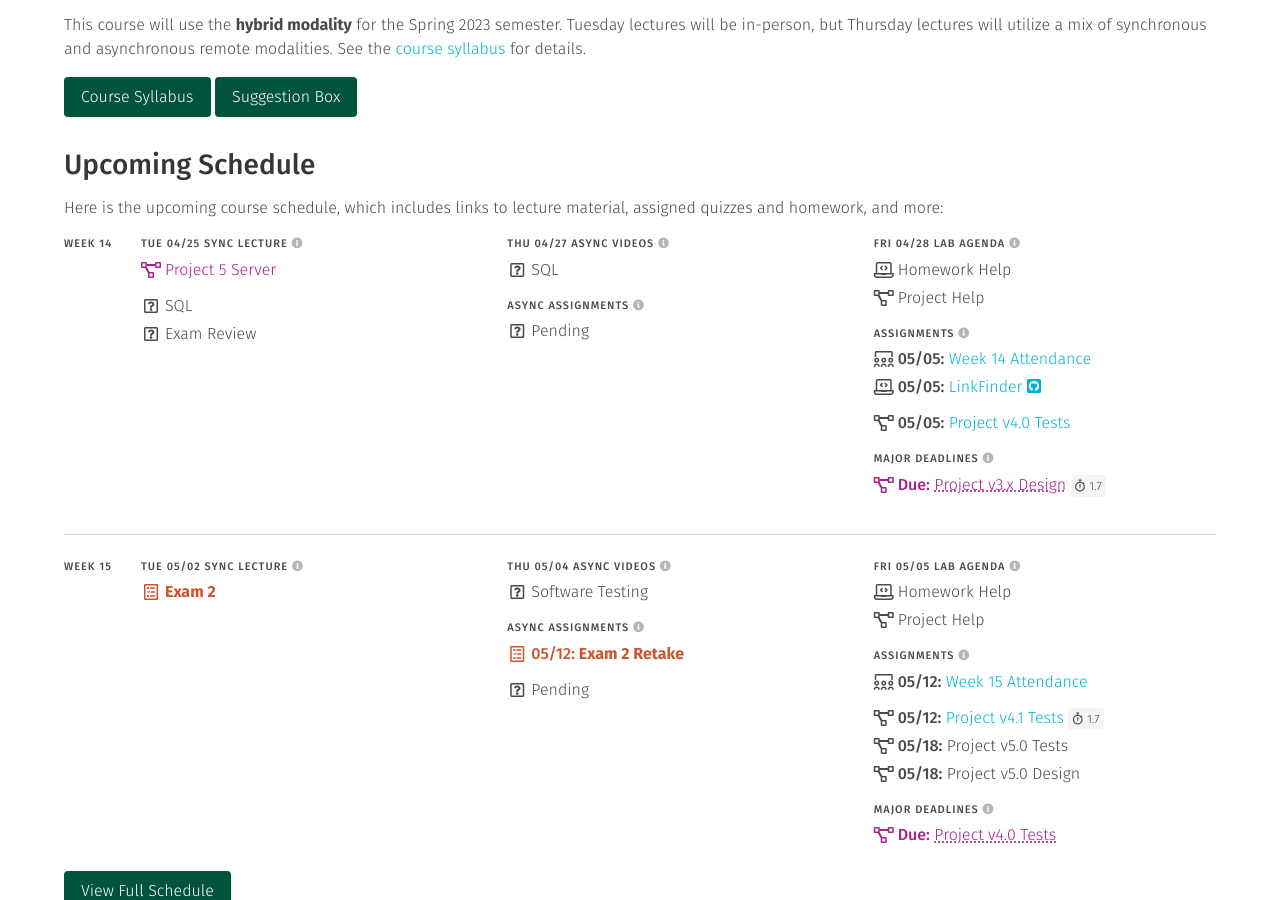
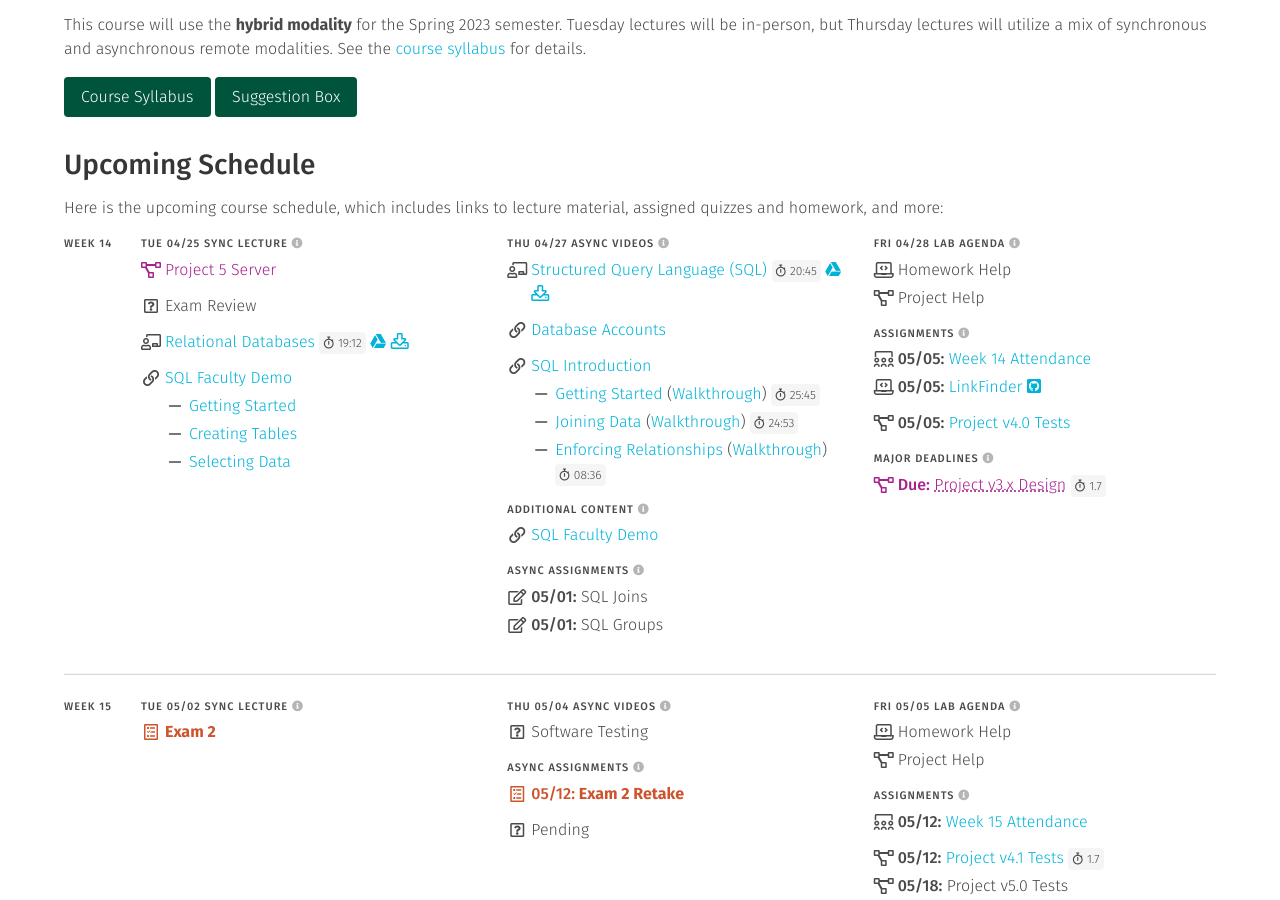
Before and after one commit to usf-cs272-spring2023/usf-cs272-spring2023.github.io, a Jekyll site: the page built from index.md, in a window 1280 px wide and 900 px high, scrolled down 437 px. Built offline with Jekyll 4.4.1, drawn with Linux system fonts in a browser that asks for light colours.

Commit message:
Updating sql content

```diff
--- a/_data/lectures.yml
+++ b/_data/lectures.yml
@@ -343,58 +343,64 @@ jetty:
   view: 'https://docs.google.com/presentation/d/e/2PACX-1vT_fIyB-Wdl0QwpHf5KDpfzUrk6B_XkGsmp68sjL1Fu7ua3yZiTKXwVGQaP5LL9eLNxkjHL7NmC1cQH/pub?start=false&loop=false&delayms=3000'
   href: 'https://usfca.hosted.panopto.com/Panopto/Pages/Viewer.aspx?id=73887688-db72-4e76-be0e-afdc002776d6'
 
-# relational:
-#   <<: *default
-#   tags: ['sql']
-#   text: 'Relational Databases'
-#   save: true
-#   href: 'https://docs.google.com/presentation/d/e/2PACX-1vS6PhZvk930AAO0SHo7uXY4c-gfAv3-xUFiEDPKqI1MIOptUkBXtj1BfAYVZyi5vv72f8g1qdzg6Wxr/pub?start=false&loop=false&delayms=3000'
-#   tube: 'https://drive.google.com/file/d/1L-CLDjzNTGVzZPds1CkaU9uGvHl7FtwW/view?usp=sharing'
+relational:
+  <<: *default
+  tags: ['sql']
+  text: 'Relational Databases'
+  save: '/files/Relational Databases.pdf'
+  time: '19:12'
+  href: 'https://usfca.hosted.panopto.com/Panopto/Pages/Viewer.aspx?id=753c00bf-903a-4c4e-9e39-afef003fbb2c'
+  view: 'https://docs.google.com/presentation/d/e/2PACX-1vQ0KFxmtZiY2FvNPf5BaYVwotg9BiebdRhN5mmHxltmy0Y_vXCTlm1Hxq8-Cl7VCH74XUghBbkTgAFR/pub?start=false&loop=false&delayms=3000'
 
-# sql:
-#   <<: *default
-#   tags: ['sql']
-#   text: 'Structured Query Language (SQL)'
-#   tube: 'https://drive.google.com/file/d/1jjVGe-4dbyefIr3k_5z2ZEjXL5cPL3MH/view?usp=sharing'
-#   save: true
-#   href: 'https://docs.google.com/presentation/d/e/2PACX-1vREjA4w_CDftw9Gcl6Uwsxb2YxPckK9r7_3GoxYLbSbJF0aNbXPyVaJGAjz6JEFYRiciIL0nH9Hc9to/pub?start=false&loop=false&delayms=3000'
+sql:
+  <<: *default
+  tags: ['sql']
+  text: 'Structured Query Language (SQL)'
+  time: '20:45'
+  save: '/files/Structured Query Language (SQL).pdf'
+  href: 'https://usfca.hosted.panopto.com/Panopto/Pages/Viewer.aspx?id=4c557e02-4323-47fc-add5-afef003fbb64'
+  view: 'https://docs.google.com/presentation/d/e/2PACX-1vTxHpIGuQPb7mBLga9sDgcOOJmX2OhBrYEN_kSPKJzHpV0kxxXXh0s7g_GSsjb6ZvLx-cx0qC3V6mgK/pub?start=false&loop=false&delayms=3000'
 
-# dbaccounts:
-#   icon: 'website'
-#   save: false
-#   text: 'Database Accounts'
-#   href: '/guides/sql/database-accounts.html'
+accounts:
+  tags: ['sql']
+  icon: 'website'
+  save: false
+  text: 'Database Accounts'
+  href: '/resources/databases/database-accounts.html'
 
-# sqlintro1:
-#   icon: 'website'
-#   save: false
-#   text: 'SQL Intro, Part 1'
-#   href: '/guides/sql/sql-intro-started.html'
-#   tube: 'https://drive.google.com/file/d/1W5pneWmLOXVkDrvxL9YWhRsZ8PwjM4vZ/view?usp=sharing'
-#   tags: ['sql']
+sqlintro1:
+  tags: ['sql']
+  icon: 'website'
+  save: false
+  text: 'SQL Intro, Part 1'
+  time: '25:45'
+  html: ' (<a href="/resources/databases/sql-intro-started.html">Walkthrough</a>)'
+  href: 'https://usfca.hosted.panopto.com/Panopto/Pages/Viewer.aspx?id=def0d38e-8f17-454a-b2c9-afef003fbbc2'
 
-# sqlintro2:
-#   icon: 'website'
-#   save: false
-#   text: 'SQL Intro, Part 2'
-#   href: '/guides/sql/sql-intro-joining.html'
-#   tube: 'https://drive.google.com/file/d/1auHLPbiHxJq8tr_78HtNrKELu2Wi_zk4/view?usp=sharing'
-#   tags: ['sql']
+sqlintro2:
+  tags: ['sql']
+  icon: 'website'
+  save: false
+  text: 'SQL Intro, Part 2'
+  time: '24:53'
+  html: ' (<a href="/resources/databases/sql-intro-joining.html">Walkthrough</a>)'
+  href: 'https://usfca.hosted.panopto.com/Panopto/Pages/Viewer.aspx?id=9f8cf31f-b794-453c-b242-afef003fbc00'
 
-# sqlintro3:
-#   icon: 'website'
-#   save: false
-#   text: 'SQL Intro, Part 3'
-#   href: '/guides/sql/sql-intro-enforcing.html'
-#   tube: 'https://drive.google.com/file/d/1MOokzFUB8FXT2msoxU65PcqMlxYOsd0B/view?usp=sharing'
-#   tags: ['sql']
+sqlintro3:
+  tags: ['sql']
+  icon: 'website'
+  save: false
+  text: 'SQL Intro, Part 3'
+  time: '08:36'
+  html: ' (<a href="/resources/databases/sql-intro-enforcing.html">Walkthrough</a>)'
+  href: 'https://usfca.hosted.panopto.com/Panopto/Pages/Viewer.aspx?id=cc30b05e-1dfb-4ac2-9f06-afef003fbc67'
 
-# sqldemo:
-#   icon: 'website'
-#   save: false
-#   text: 'SQL Faculty Demo'
-#   href: '/guides/sql/sql-demo-intro.html'
-#   tags: ['sql']
+sqldemo:
+  tags: ['sql']
+  icon: 'website'
+  save: false
+  text: 'SQL Faculty Demo'
+  href: '/resources/databases/sql-demo-intro.html'
 
 # jdbc:
 #   <<: *default
--- a/_data/quizzes.yml
+++ b/_data/quizzes.yml
@@ -227,21 +227,21 @@
 #   link: 'https://usfca.instructure.com/courses/1608197/quizzes/2409355'
 # #   tags: ['none']
 
-# joins:
-#   <<: *default
-#   text: 'SQL Joins'
-#   date: 2022-12-02
-#   link: 'https://usfca.instructure.com/courses/1608197/quizzes/2409387'
-#   tags: ['sql']
-#   test: 'https://usfca.instructure.com/courses/1608197/quizzes/2415040'
+joins:
+  <<: *default
+  text: 'SQL Joins'
+  date: 2023-05-01
+  # link: 'https://usfca.instructure.com/courses/1608197/quizzes/2409387'
+  tags: ['sql']
+  # test: 'https://usfca.instructure.com/courses/1608197/quizzes/2415040'
 
-# groups:
-#   <<: *default
-#   text: 'SQL Groups'
-#   date: 2022-12-02
-#   link: 'https://usfca.instructure.com/courses/1608197/quizzes/2409377'
-#   tags: ['sql']
-#   test: 'https://usfca.instructure.com/courses/1608197/quizzes/2415038'
+groups:
+  <<: *default
+  text: 'SQL Groups'
+  date: 2023-05-01
+  # link: 'https://usfca.instructure.com/courses/1608197/quizzes/2409377'
+  tags: ['sql']
+  # test: 'https://usfca.instructure.com/courses/1608197/quizzes/2415038'
 
 # unit:
 #   <<: *default
--- a/_data/schedule.yml
+++ b/_data/schedule.yml
@@ -1504,18 +1504,76 @@ weeks:
                 name: 'project5'
                 type: 'has-text-usf-plum pb-2'
 
-              - text: 'SQL'
               - text: 'Exam Review'
 
+              - file: lectures
+                name: relational
+                type: pt-2 pb-2
+
+              - file: lectures
+                name: sqldemo
+
+              - text: 'Getting Started'
+                icon: indented
+                type: push
+                href: '/resources/databases/sql-demo-intro.html'
+
+              - text: 'Creating Tables'
+                icon: indented
+                type: push
+                href: '/resources/databases/sql-demo-creating.html'
+
+              - text: 'Selecting Data'
+                icon: indented
+                type: push
+                href: '/resources/databases/sql-demo-selecting.html'
+
       - date: 2023-04-27
         rows:
           - <<: *videos
             items:
-              - text: 'SQL'
+              - file: lectures
+                name: sql
+                type: pb-2
+
+              - file: lectures
+                name: accounts
+                type: pb-2
+
+              - text: 'SQL Introduction'
+                icon: 'website'
+                href: '/resources/databases/sql-intro-started.html'
+
+              - file: lectures
+                name: sqlintro1
+                text: 'Getting Started'
+                icon: 'indented'
+                type: 'push'
+
+              - file: lectures
+                name: sqlintro2
+                text: 'Joining Data'
+                icon: 'indented'
+                type: 'push'
+
+              - file: lectures
+                name: sqlintro3
+                text: 'Enforcing Relationships'
+                icon: 'indented'
+                type: 'push'
+
+          - <<: *content
+            items:
+              - file: lectures
+                name: sqldemo
 
           - <<: *participation
             items:
-              - text: 'Pending'
+              - file: quizzes
+                name: joins
+
+              - file: quizzes
+                name: groups
 
       - date: 2023-04-28
         rows:
```
Also changed, not shown: _databases/sql-demo-selecting.md (+40 -0 lines), 2 other files.
